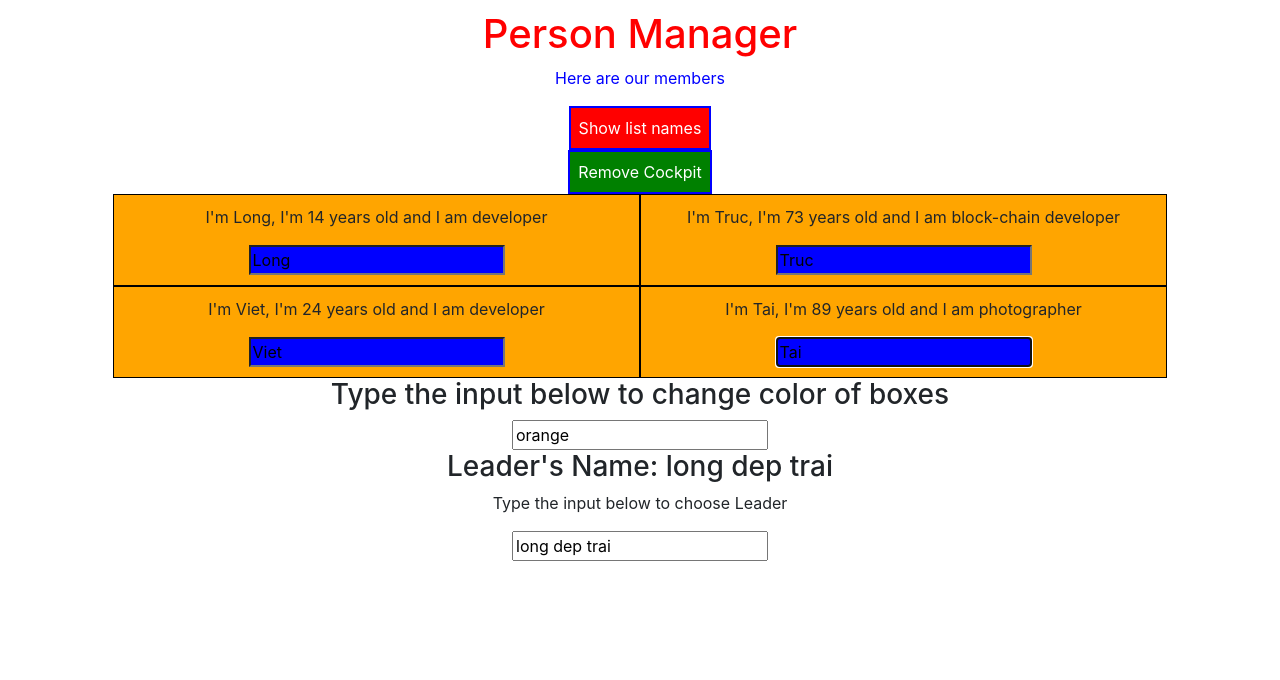
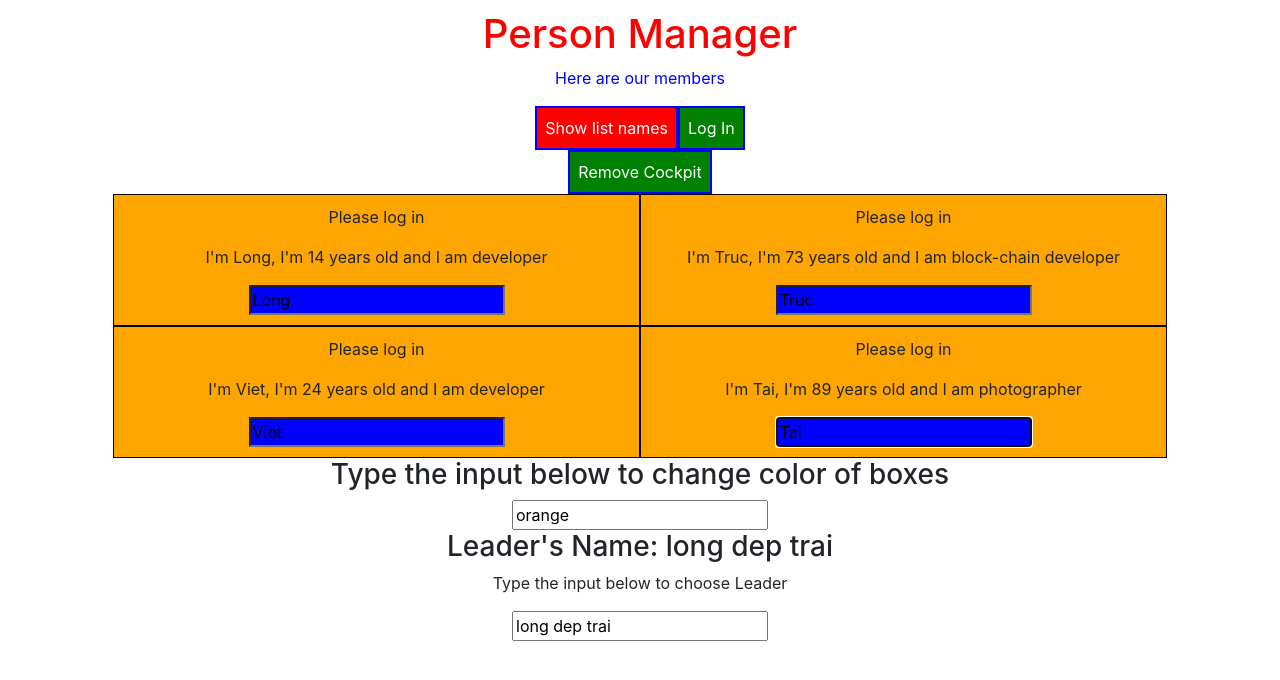
Before and after one commit to trlong357/React, a React (Create React App) app: page / in a window 1280 px wide. Shown: the top 680 px of the page. Built offline with nearby package versions, Linux system fonts and the light colour scheme.

Commit message:
112. Understanding Prop Chain Problems

```diff
--- a/src/components/Cockpit/Cockpit.js
+++ b/src/components/Cockpit/Cockpit.js
@@ -52,6 +52,7 @@
       <button ref ={toggleBtnRef} className={props.buttonClass} onClick={props.clicked}>
         Show list names
       </button>
+      <button onClick={props.login}>Log In</button>
     </div>
   );
 };
--- a/src/components/Persons/Person/Person.js
+++ b/src/components/Persons/Person/Person.js
@@ -13,6 +13,8 @@
   constructor(props){
     super(props);
     this.inputElementRef = React.createRef();
+    // React.createRef is a method offerd on the React obj we're importing
+
   }
 
   state = {
@@ -50,6 +52,7 @@
     // ----
     let showPerson = (
       <Aux>
+        {this.props.isAuth ? <p>Authenticated!</p> : <p>Please log in</p>}
         <p className={classes.white}>
           I'm {this.props.name}, I'm {Math.floor(Math.random() * 100)} years old
           and I am {this.props.job}
--- a/src/components/Persons/Persons.js
+++ b/src/components/Persons/Persons.js
@@ -47,6 +47,7 @@
             styleBackground={this.props.styleBackground}
             key={person.id}
             changed={(event) => this.props.changed(event, person.id)}
+            isAuth = {this.props.isAuthenticated}
           />
       );
     });
--- a/src/containers/App.js
+++ b/src/containers/App.js
@@ -39,6 +39,7 @@
     color: "orange",
     showCockpit: true,
     changeCounter: 0,
+    auth: false
   };
 
   static getDerivedStateFromProps(props, state) {
@@ -129,6 +130,10 @@
   //   this.setState({ leaders: "Long" });
   //   console.log(this.state.leaders);
   // };
+
+  loginHandler = () =>{
+    this.setState({auth: true});
+  };
   render() {
     console.log("[App.js] render");
     // ---------
@@ -190,6 +195,7 @@
             persons={this.state.persons}
             styleBackground={styleBox}
             changed={this.personNameChanged}
+            isAuthenticated = {this.state.auth}
           />
           {/* {this.state.persons.map((newPerson, index) => {
             return (
@@ -254,6 +260,7 @@
             buttonClass={btnClass}
             show={this.state.show}
             clicked={this.togglePersonsHandler}
+            login = {this.loginHandler}
           />
         ) : null}
         <button
```
Also changed, not shown: 1 other file (tests, documents, lock files or other folders).
